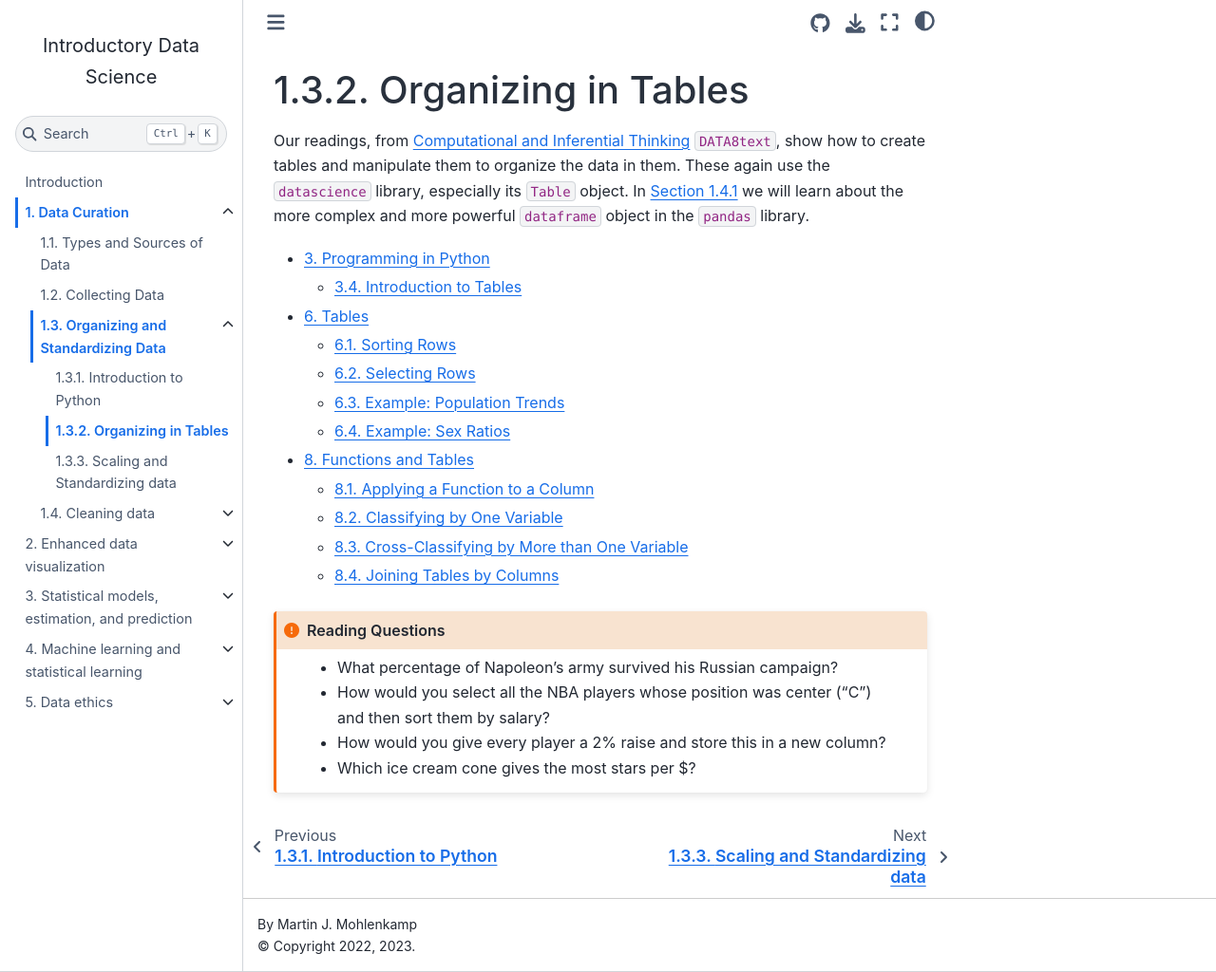
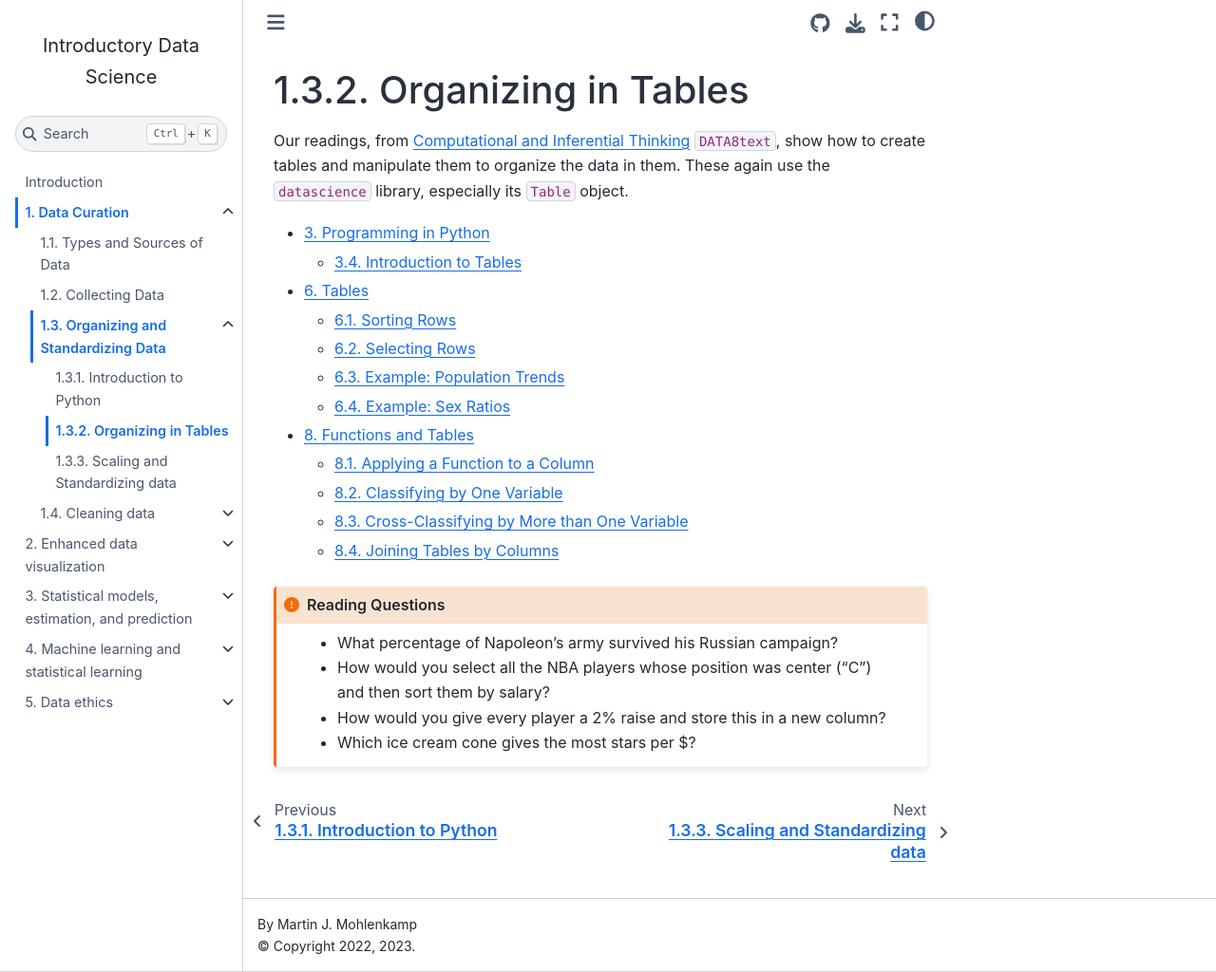
Before and after one commit to data-ohio/introductory-data-science, a Jupyter Book: the page built from 1/3/organize_table.md, in a window 1280 px wide and 1024 px high. Shown: the whole window at 95% size. Built offline with Jupyter Book 1.0.4 settings and Sphinx 7.4.7 and the Sphinx Book theme 1.1.4, drawn with Linux system fonts in a browser that asks for light colours; pages that are not in the unit, such as notebooks, are missing from menus; cross-references to code outside the pages are shown as plain code.

Commit message:
rm pandas refs from 1.3

```diff
--- a/1/3/organize_table.md
+++ b/1/3/organize_table.md
@@ -3,7 +3,7 @@
 
 Our readings, from [Computational and Inferential Thinking](https://inferentialthinking.com/chapters/intro.html) {cite}`DATA8text`, show how to create tables and manipulate them to organize the data in them.
 These again use the `datascience` library, especially its `Table` object.
-In {numref}`sec:intro_pandas` we will learn about the more complex and more powerful `dataframe` object in the `pandas` library.
+% In {numref}`sec:intro_pandas` we will learn about the more complex and more powerful `dataframe` object in the `pandas` library.
 * [3. Programming in Python](https://inferentialthinking.com/chapters/03/programming-in-python.html)
   * [3.4. Introduction to Tables](https://inferentialthinking.com/chapters/03/4/Introduction_to_Tables.html)
 * [6. Tables](https://inferentialthinking.com/chapters/06/Tables.html#)
```
Also changed, not shown: 1/3/intro_python.md (+1 -1 lines).
